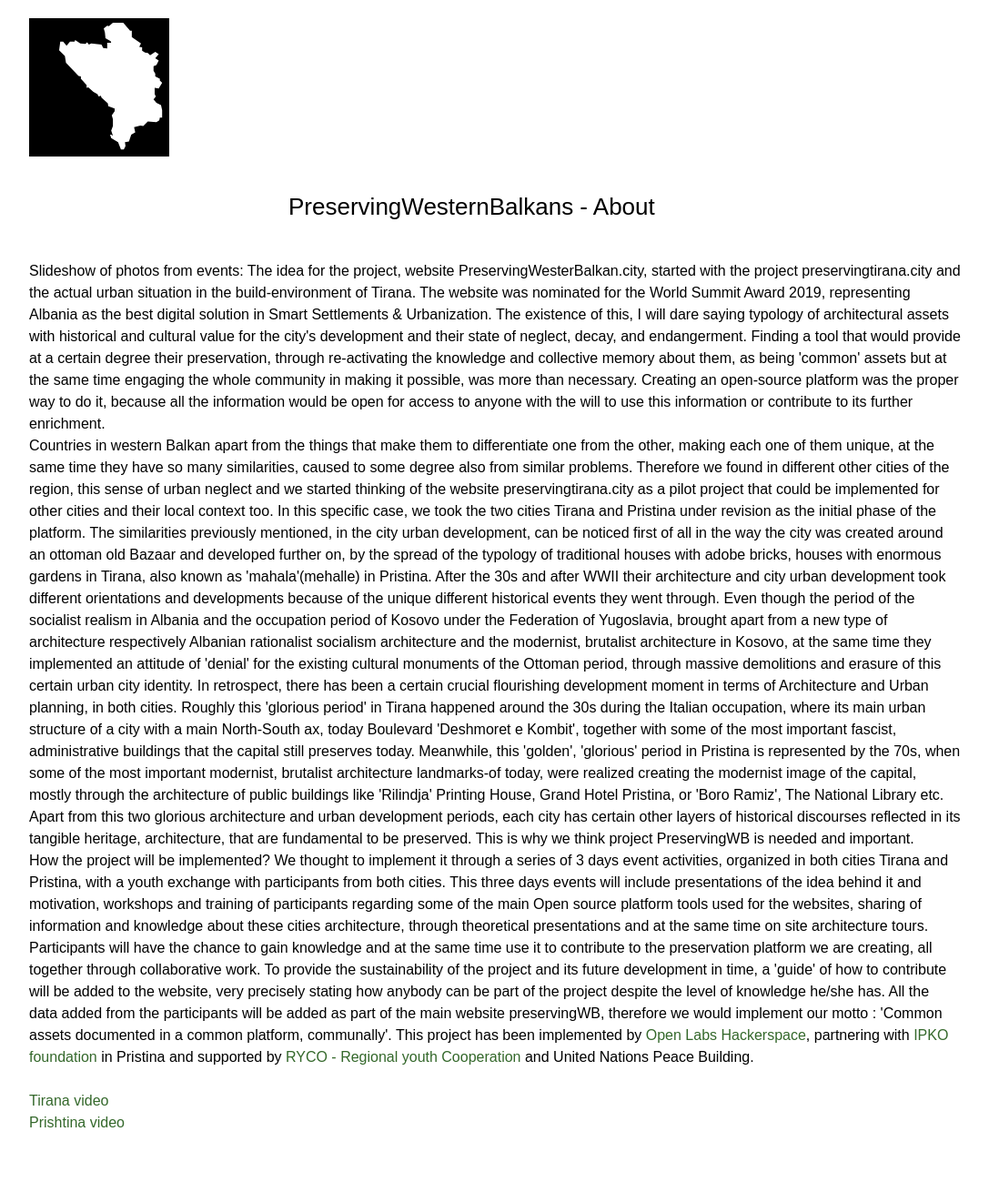
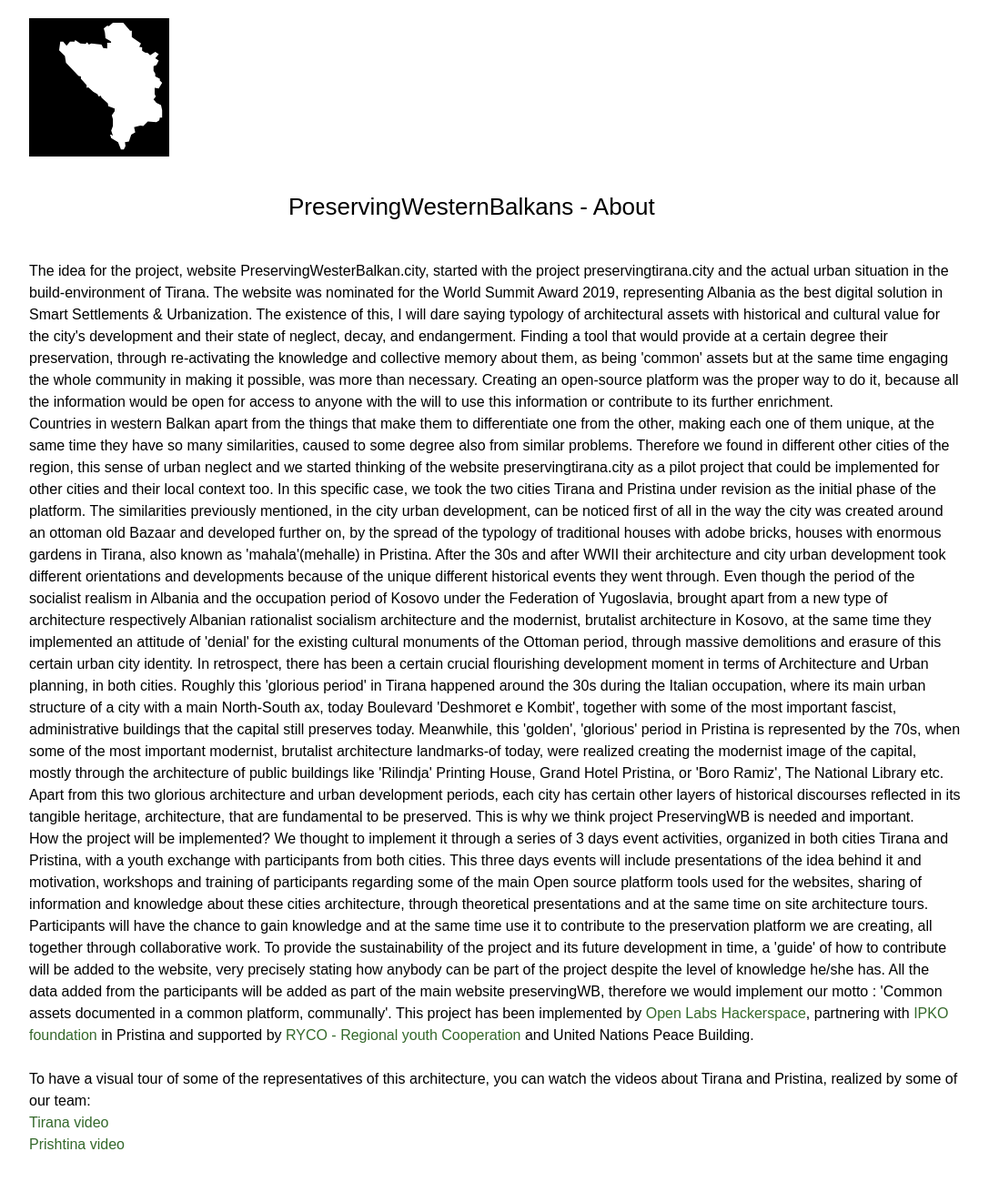
Before and after one commit to OpenLabsHackerspace/PreservingWB, a Jekyll site: the page built from about.html, in a window 1280 px wide. Shown: the whole page at 91% size, without its empty margins (96-1183 px from the left). Built offline with Jekyll 4.4.1, drawn with Linux system fonts in a browser that asks for light colours; some web fonts are replaced; before the commit the page ends 1286 px from its top, so only the background shows below that.

Commit message:
Close https://github.com/OpenLabsHackerspace/PreservingWB/issues/34

```diff
--- a/about.html
+++ b/about.html
@@ -42,7 +42,6 @@
       <div class="clearfix"></div>
       <p id="title">PreservingWesternBalkans - About</p>
     <br />
-Slideshow of photos from events:
 The idea for the project, website PreservingWesterBalkan.city, started with the project preservingtirana.city and the actual urban situation in the build-environment of Tirana. The website was nominated for the World Summit Award 2019, representing Albania as the best digital solution in Smart Settlements & Urbanization. The existence of this, I will dare saying typology of architectural assets with historical and cultural value for the city's development and their state of neglect, decay, and endangerment.
 Finding a tool that would provide at a certain degree their preservation, through re-activating the knowledge and collective memory about them, as being 'common' assets but at the same time engaging the whole community in making it possible, was more than necessary. Creating an open-source platform was the proper way to do it, because all the information would be open for access to anyone with the will to use this information or contribute to its further enrichment.
 <br>
@@ -56,6 +55,7 @@
 To provide the sustainability of the project and its future development in time, a 'guide' of how to contribute will be added to the website, very precisely stating how anybody can be part of the project despite the level of knowledge he/she has.
 All the data added from the participants will be added as part of the main website preservingWB, therefore we would implement our motto : 'Common assets documented in a common platform, communally'.
 This project has been implemented by <a href="https://openlabs.cc/en/" target="_blank">Open Labs Hackerspace</a>, partnering with <a href="https://ipkofoundation.org/" target="_blank">IPKO foundation</a> in Pristina and supported by <a href="https://www.rycowb.org/" target="_blank">RYCO - Regional youth Cooperation</a> and United Nations Peace Building.<br><br>
+To have a visual tour of some of the representatives of this architecture, you can watch the videos about Tirana and Pristina, realized by some of our team:<br>
 <a href="https://www.youtube.com/watch?v=uBZ73H7nFak" target="_blank">Tirana video</a><br>
 <a href="https://www.youtube.com/watch?v=UsOPXoJFrA8" target="_blank">Prishtina video</a>
 
```
